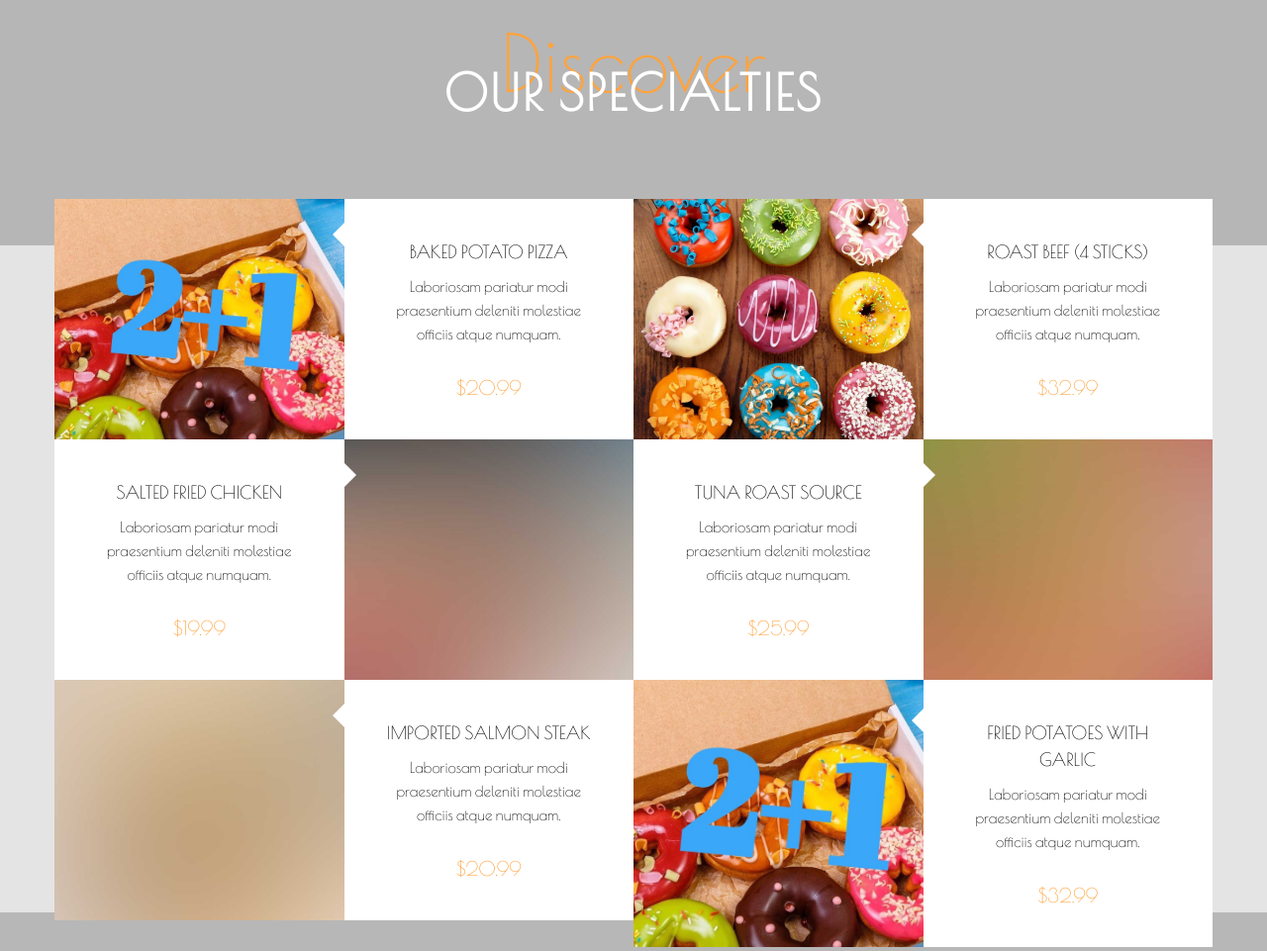
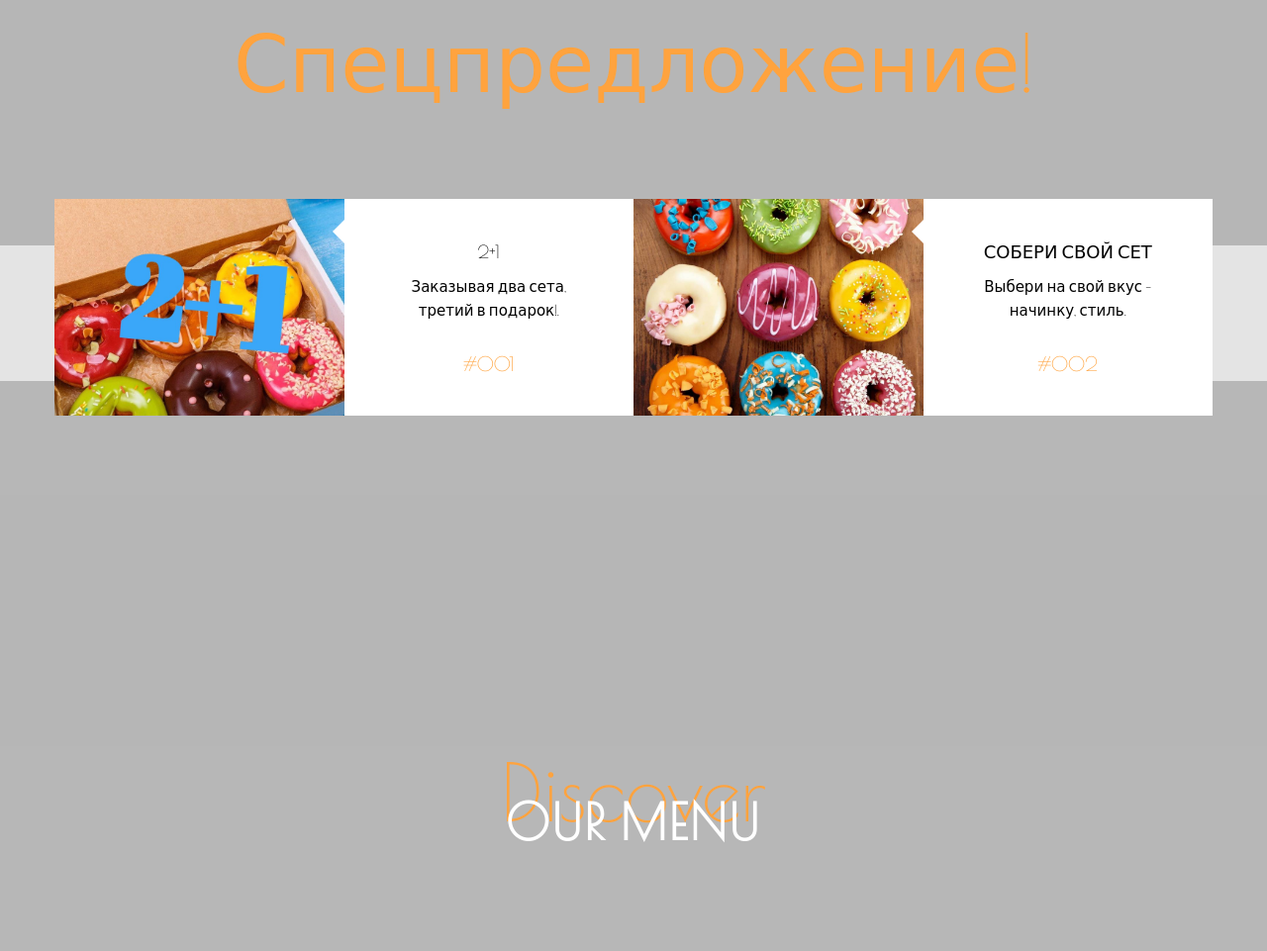
Before and after one commit to IssenovRU/Donuts, a website: page index.html in a window 1280 px wide. Shown: the part 1787-2748 px from the top of the page at 99% size. Drawn offline with nearby package versions, Linux system fonts and the light colour scheme; files whose address does not match are found by name.

Commit message:
Update index.html

```diff
--- a/index.html
+++ b/index.html
@@ -112,8 +112,7 @@
         <div class="row">
           <div class="text-center probootstrap-animate">
             <div class="probootstrap-heading">
-              <h2 class="primary-heading">Discover</h2>
-              <h3 class="secondary-heading">Our Specialties</h3>
+              <h2 class="primary-heading">Спецпредложение!</h2>
             </div>
           </div>
         </div>
@@ -129,56 +128,22 @@
               <div class="probootstrap-cell probootstrap-animate" data-animate-effect="fadeIn">
                 <div class="image" style="background-image: url(img/img_square_1.jpg);"></div>
                 <div class="text text-center">
-                  <h3>Baked Potato Pizza</h3>
-                  <p>Laboriosam pariatur modi praesentium deleniti molestiae officiis atque numquam.</p>
-                  <p class="price">$20.99</p>
+                  <h3>2+1</h3>
+                  <p>Заказывая два сета, третий в подарок!.</p>
+                  <p class="price">#001</p>
                 </div>
               </div>
-              <div class="probootstrap-cell reverse probootstrap-animate" data-animate-effect="fadeIn">
-                <div class="image" style="background-image: url(img/img_square_2.jpg);"></div>
-                <div class="text text-center">
-                  <h3>Salted Fried Chicken</h3>
-                  <p>Laboriosam pariatur modi praesentium deleniti molestiae officiis atque numquam.</p>
-                  <p class="price">$19.99</p>
-                </div>
-              </div>
-              <div class="probootstrap-cell probootstrap-animate" data-animate-effect="fadeIn">
-                <div class="image" style="background-image: url(img/img_square_3.jpg);"></div>
-                <div class="text text-center">
-                  <h3>Imported Salmon Steak</h3>
-                  <p>Laboriosam pariatur modi praesentium deleniti molestiae officiis atque numquam.</p>
-                  <p class="price">$20.99</p>
-                </div>
-              </div>
-
             </div>
             <div class="half">
 
               <div class="probootstrap-cell probootstrap-animate" data-animate-effect="fadeIn">
                 <div class="image" style="background-image: url(img/img_square_4.jpg);"></div>
                 <div class="text text-center">
-                  <h3>Roast Beef (4 sticks)</h3>
-                  <p>Laboriosam pariatur modi praesentium deleniti molestiae officiis atque numquam.</p>
-                  <p class="price">$32.99</p>
+                  <h3>СОБЕРИ СВОЙ СЕТ</h3>
+                  <p>Выбери на свой вкус - начинку, стиль.</p>
+                  <p class="price">#002</p>
                 </div>
               </div>
-              <div class="probootstrap-cell reverse probootstrap-animate" data-animate-effect="fadeIn">
-                <div class="image" style="background-image: url(img/img_square_5.jpg);"></div>
-                <div class="text text-center">
-                  <h3>Tuna Roast Source</h3>
-                  <p>Laboriosam pariatur modi praesentium deleniti molestiae officiis atque numquam.</p>
-                  <p class="price">$25.99</p>
-                </div>
-              </div>
-              <div class="probootstrap-cell probootstrap-animate" data-animate-effect="fadeIn">
-                <div class="image" style="background-image: url(img/img_square_1.jpg);"></div>
-                <div class="text text-center">
-                  <h3>Fried Potatoes with Garlic</h3>
-                  <p>Laboriosam pariatur modi praesentium deleniti molestiae officiis atque numquam.</p>
-                  <p class="price">$32.99</p>
-                </div>
-              </div>
-
             </div>
           </div>
         </div>
```
